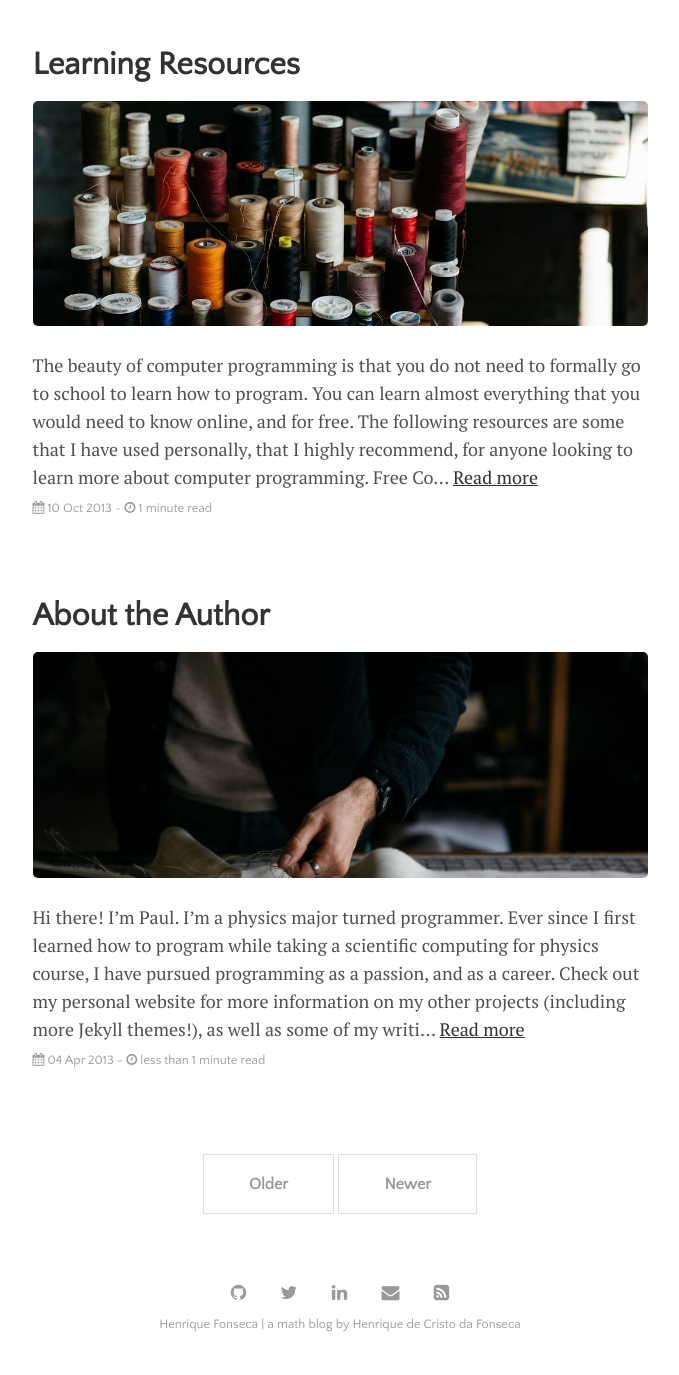
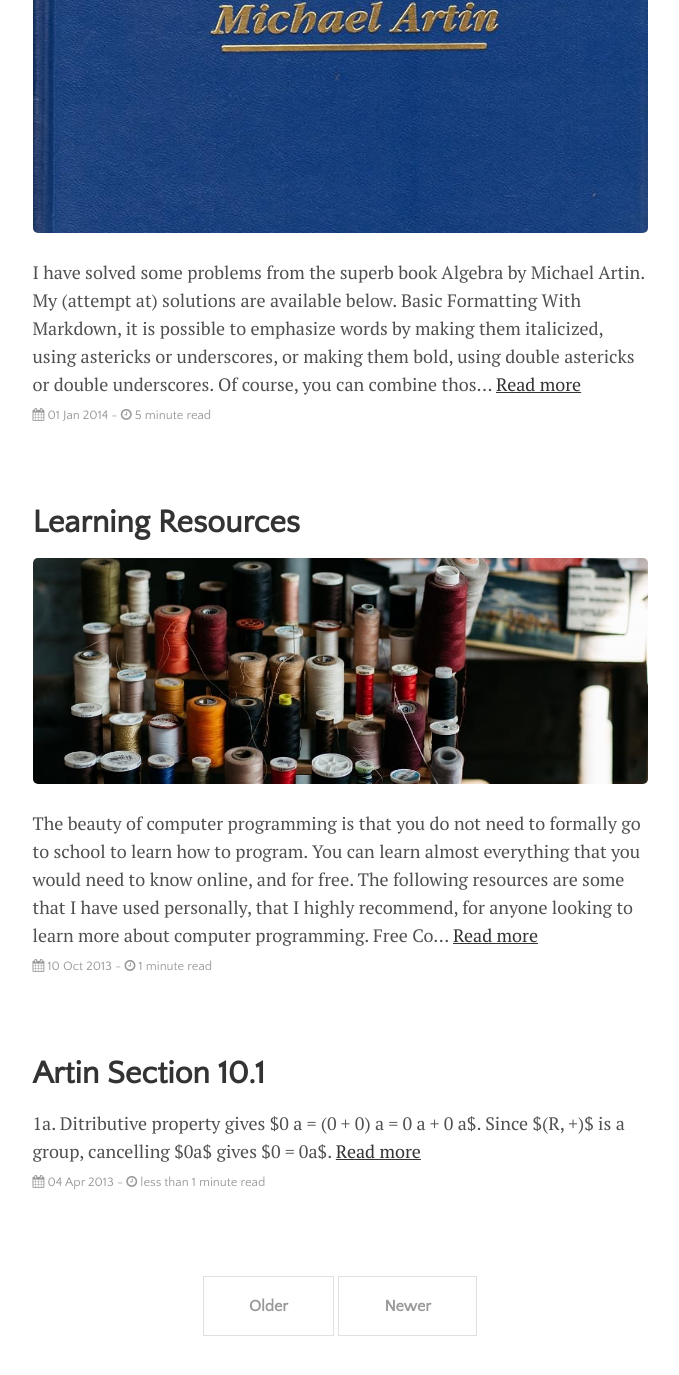
Before and after one commit to henrique-da-fonseca/henrique-da-fonseca.github.io, a Jekyll site: the page built from index.html, in a window 1280 px wide and 1400 px high, scrolled down 1773 px. Shown: the top 1375 px of the window, without its empty margins (300-979 px from the left). Built offline with Jekyll 4.4.1, drawn with Linux system fonts in a browser that asks for light colours; the list of posts is cut into pages by our own code; some of the changed text lies outside the part shown.

Commit message:
primeiro post

```diff
--- a/_posts/2013-04-04-about-the-author.md
+++ b/_posts/2013-04-04-about-the-author.md
@@ -1,10 +1,9 @@
 ---
 layout: post
-title: "About the Author"
-author: "Paul Le"
+title: "Artin Section 10.1"
+author: "Henrique Fonseca"
 categories: journal
-tags: [documentation,sample]
-image: cutting.jpg
+tags: [artin,algebra,solutions]
 ---
 
-Hi there! I'm Paul. I’m a physics major turned programmer. Ever since I first learned how to program while taking a scientific computing for physics course, I have pursued programming as a passion, and as a career. Check out [my personal website](https://www.lenpaul.com/) for more information on my other projects (including more Jekyll themes!), as well as some of my writing.
+**1a.** Ditributive property gives $0 a = (0 + 0) a = 0 a + 0 a$. Since $(R, +)$ is a group, cancelling $0a$ gives $0 = 0a$.
--- a/_posts/2014-01-01-text-formatting-examples.md
+++ b/_posts/2014-01-01-text-formatting-examples.md
@@ -1,15 +1,14 @@
 ---
 layout: post
-title: "Text Formatting Examples"
-author: "Paul Le"
+title: "Solutions to Artin's _Algebra_ (1st ed)"
+author: "Henrique Fonseca"
 categories: journal
-tags: [documentation,sample]
-image: cards.jpg
+tags: [algebra,solutions]
+image: artin-capa.jpg
 ---
 
-# Markdown Support
 
-As always, Jekyll offers support for GitHub Flavored Markdown, which allows you to format your posts using the [Markdown syntax](https://guides.github.com/features/mastering-markdown/). Examples of these text formatting features can be seen below. You can find this post in the `_posts` directory.
+I have solved some problems from the superb book _Algebra_ by Michael Artin. My (attempt at) solutions are available below.
 
 ## Basic Formatting
 
```
